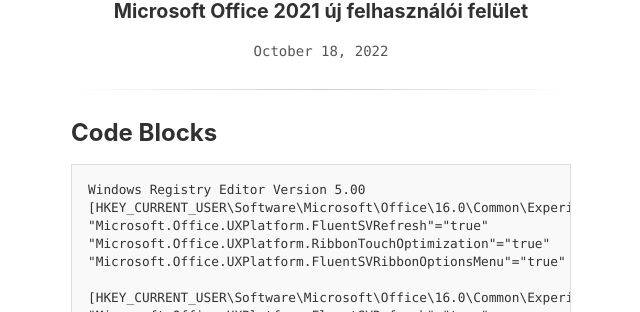
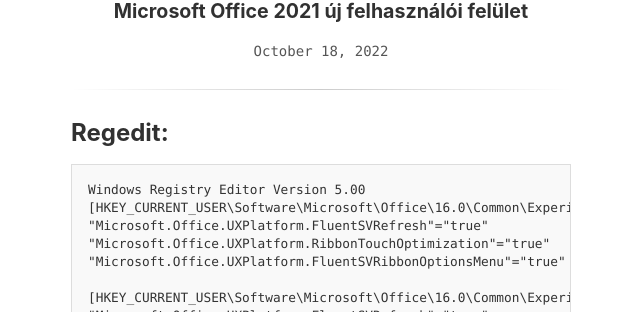
Before and after one commit to nagyfrankie/nagyfrankie.github.io, a Jekyll site: the page built from _posts/2022-10-18-office-2021-newui.md, in a window 1280 px wide. Shown: the part 172-484 px from the top of the page, without its empty margins (319-959 px from the left). Built offline with Jekyll 4.4.1, drawn with Linux system fonts in a browser that asks for light colours.

Commit message:
Update 2022-10-18-office-2021-newui.md

````diff
--- a/_posts/2022-10-18-office-2021-newui.md
+++ b/_posts/2022-10-18-office-2021-newui.md
@@ -3,7 +3,7 @@
 updated: 2022-10-18 23:37
 ---
 
-## Code Blocks
+## Regedit:
 
 ```asm
 Windows Registry Editor Version 5.00
````
